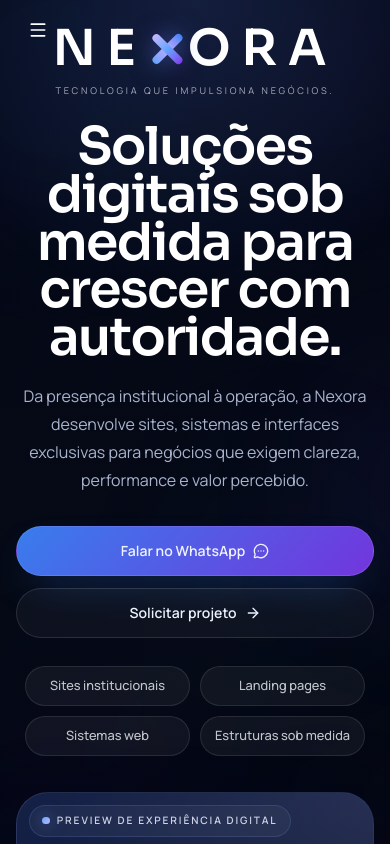
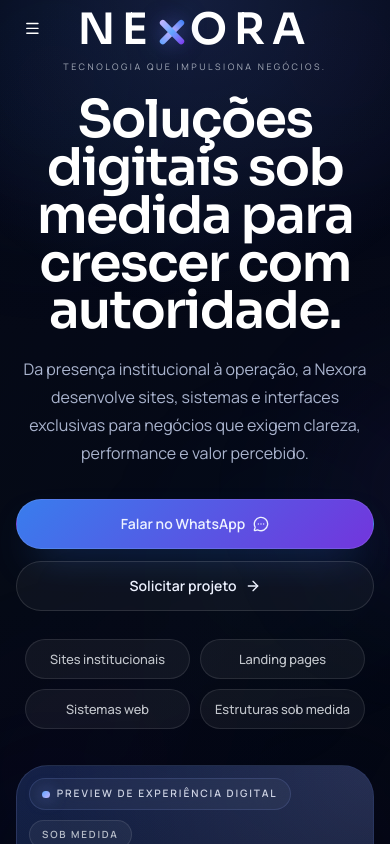
Before and after one commit to GustavobrittoDev/NEXORA, a Next.js app: page / in a window 390 px wide. Shown: the top 844 px of the page. Built offline with nearby package versions, Linux system fonts and the light colour scheme.

Commit message:
Refine mobile logo alignment

```diff
--- a/app/page.tsx
+++ b/app/page.tsx
@@ -38,13 +38,16 @@ export default function Home() {
       <main className="relative">
         <section
           id="inicio"
-          className="section-anchor pt-4 pb-16 sm:pt-36 sm:pb-20 lg:pt-[8.75rem] lg:pb-28"
+          className="section-anchor pt-2 pb-16 sm:pt-36 sm:pb-20 lg:pt-[8.75rem] lg:pb-28"
         >
           <div className="mx-auto grid max-w-7xl items-center gap-9 px-4 sm:gap-12 sm:px-6 lg:grid-cols-[1.02fr_0.98fr] lg:gap-12 lg:px-8">
             <div className="relative z-10 flex flex-col items-center text-center fade-up lg:block lg:text-left">
-              <NexoraLogo size="lg" className="items-center pt-2 lg:items-start lg:pt-0" />
+              <NexoraLogo
+                size="lg"
+                className="mx-auto max-w-[16.4rem] items-center pt-0 min-[360px]:max-w-[18.2rem] min-[390px]:max-w-[20.25rem] lg:mx-0 lg:max-w-none lg:items-start"
+              />
 
-              <div className="mt-7 max-w-3xl space-y-5 sm:mt-10 sm:space-y-6">
+              <div className="mt-6 max-w-3xl space-y-5 sm:mt-10 sm:space-y-6">
                 <h1 className="max-w-[13ch] text-[2.95rem] font-semibold leading-[0.92] text-white min-[390px]:text-[3.25rem] sm:max-w-none sm:text-6xl lg:text-[5rem]">
                   Soluções digitais sob medida para crescer com autoridade.
                 </h1>
--- a/components/nexora-logo.tsx
+++ b/components/nexora-logo.tsx
@@ -7,24 +7,28 @@ type NexoraLogoProps = {
 const sizes = {
   sm: {
     wrapper: "gap-1.5",
-    word: "text-[1.35rem] sm:text-[1.55rem]",
-    tagline: "text-[0.58rem] tracking-[0.34em]",
-    x: "h-[0.82em] w-[0.72em]",
-    tracking: "tracking-[0.24em]",
+    word: "text-[1.2rem] min-[360px]:text-[1.35rem] sm:text-[1.55rem]",
+    tagline:
+      "text-[0.55rem] tracking-[0.28em] sm:text-[0.58rem] sm:tracking-[0.34em]",
+    x: "h-[0.78em] w-[0.68em] sm:h-[0.82em] sm:w-[0.72em]",
+    tracking: "tracking-[0.16em] sm:tracking-[0.22em]",
   },
   md: {
     wrapper: "gap-2",
-    word: "text-[1.85rem] sm:text-[2.15rem]",
-    tagline: "text-[0.68rem] tracking-[0.38em]",
-    x: "h-[0.84em] w-[0.76em]",
-    tracking: "tracking-[0.24em]",
+    word: "text-[1.65rem] min-[360px]:text-[1.85rem] sm:text-[2.15rem]",
+    tagline:
+      "text-[0.62rem] tracking-[0.3em] sm:text-[0.68rem] sm:tracking-[0.38em]",
+    x: "h-[0.8em] w-[0.7em] sm:h-[0.84em] sm:w-[0.76em]",
+    tracking: "tracking-[0.16em] sm:tracking-[0.22em]",
   },
   lg: {
     wrapper: "gap-3",
-    word: "text-[2.45rem] min-[360px]:text-[2.75rem] min-[390px]:text-[3.1rem] sm:text-[3.7rem] lg:text-[4.5rem]",
-    tagline: "text-[0.58rem] tracking-[0.3em] sm:text-[0.82rem] sm:tracking-[0.42em]",
-    x: "h-[0.86em] w-[0.78em]",
-    tracking: "tracking-[0.22em]",
+    word: "text-[2.15rem] min-[360px]:text-[2.4rem] min-[390px]:text-[2.7rem] sm:text-[3.7rem] lg:text-[4.5rem]",
+    tagline:
+      "text-[0.52rem] tracking-[0.24em] min-[360px]:text-[0.56rem] min-[390px]:tracking-[0.28em] sm:text-[0.82rem] sm:tracking-[0.42em]",
+    x: "h-[0.78em] w-[0.68em] min-[360px]:h-[0.8em] min-[360px]:w-[0.72em] min-[390px]:h-[0.82em] min-[390px]:w-[0.74em] sm:h-[0.86em] sm:w-[0.78em]",
+    tracking:
+      "tracking-[0.12em] min-[360px]:tracking-[0.14em] min-[390px]:tracking-[0.16em] sm:tracking-[0.22em]",
   },
 } as const;
 
@@ -37,26 +41,26 @@ export function NexoraLogo({
 
   return (
     <div
-      className={`inline-flex flex-col ${currentSize.wrapper} ${className}`.trim()}
+      className={`flex flex-col ${currentSize.wrapper} ${className}`.trim()}
       aria-label="NEXORA"
     >
       <div
-        className={`flex items-center ${currentSize.word} font-[family-name:var(--font-sora)] font-semibold uppercase leading-none text-white`}
+        className={`flex items-end ${currentSize.word} font-[family-name:var(--font-sora)] font-semibold uppercase leading-[0.92] text-white`}
       >
-        <span className={currentSize.tracking}>NE</span>
+        <span className={`${currentSize.tracking} leading-none`}>NE</span>
         <span
-          className={`relative mx-[0.02em] inline-flex ${currentSize.x} shrink-0 items-center justify-center`}
+          className={`relative mx-[0.035em] inline-flex ${currentSize.x} shrink-0 -translate-y-[0.02em] items-center justify-center`}
           aria-hidden="true"
         >
-          <span className="absolute h-[0.16em] w-full rounded-full bg-gradient-to-r from-brand-strong via-accent-soft to-brand -rotate-45 shadow-[0_0_24px_rgba(97,166,255,0.58)]" />
-          <span className="absolute h-[0.16em] w-full rounded-full bg-gradient-to-r from-accent-soft via-brand-strong to-accent rotate-45 shadow-[0_0_24px_rgba(124,58,237,0.38)]" />
+          <span className="absolute h-[0.14em] w-full rounded-full bg-gradient-to-r from-brand-strong via-accent-soft to-brand -rotate-45 shadow-[0_0_22px_rgba(97,166,255,0.52)]" />
+          <span className="absolute h-[0.14em] w-full rounded-full bg-gradient-to-r from-accent-soft via-brand-strong to-accent rotate-45 shadow-[0_0_22px_rgba(124,58,237,0.34)]" />
         </span>
-        <span className={currentSize.tracking}>ORA</span>
+        <span className={`${currentSize.tracking} leading-none`}>ORA</span>
       </div>
 
       {showTagline ? (
         <span
-          className={`${currentSize.tagline} text-slate-200/72 uppercase leading-none`}
+          className={`${currentSize.tagline} text-center text-slate-200/72 uppercase leading-none lg:text-left`}
         >
           Tecnologia que impulsiona negócios.
         </span>
--- a/components/site-header.tsx
+++ b/components/site-header.tsx
@@ -47,7 +47,7 @@ export function SiteHeader() {
           <button
             type="button"
             className={[
-              "flex h-11 w-11 shrink-0 items-center justify-center rounded-xl text-white transition duration-300 focus-visible:outline-none focus-visible:ring-2 focus-visible:ring-brand-strong/70",
+              "relative z-20 -ml-1 flex h-10 w-10 shrink-0 items-center justify-center rounded-lg text-white transition duration-300 focus-visible:outline-none focus-visible:ring-2 focus-visible:ring-brand-strong/70",
               isScrolled ? "bg-[#07101d]/70 backdrop-blur-xl" : "bg-transparent",
             ].join(" ")}
             onClick={() => setIsOpen((current) => !current)}
@@ -55,14 +55,14 @@ export function SiteHeader() {
             aria-expanded={isOpen}
             aria-controls="mobile-navigation"
           >
-            {isOpen ? <X className="h-5 w-5" /> : <Menu className="h-5 w-5" />}
+            {isOpen ? <X className="h-[1.05rem] w-[1.05rem]" /> : <Menu className="h-[1.05rem] w-[1.05rem]" />}
           </button>
 
           <div
             id="mobile-navigation"
             aria-hidden={!isOpen}
             className={[
-              "origin-top-left pt-2 transition-all duration-300 ease-[cubic-bezier(0.22,1,0.36,1)]",
+              "origin-top-left pt-3 transition-all duration-300 ease-[cubic-bezier(0.22,1,0.36,1)]",
               isOpen
                 ? "pointer-events-auto translate-y-0 scale-100 opacity-100"
                 : "pointer-events-none -translate-y-2 scale-[0.97] opacity-0",
```
